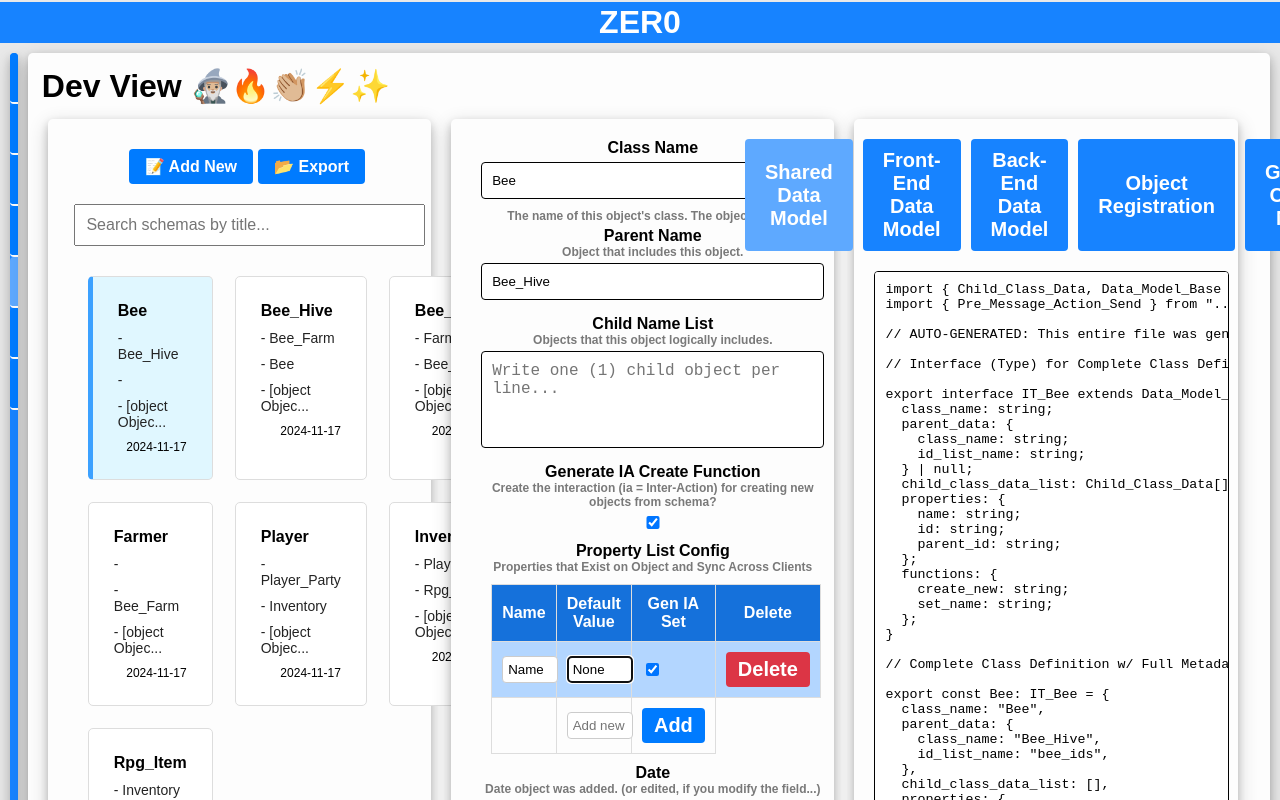
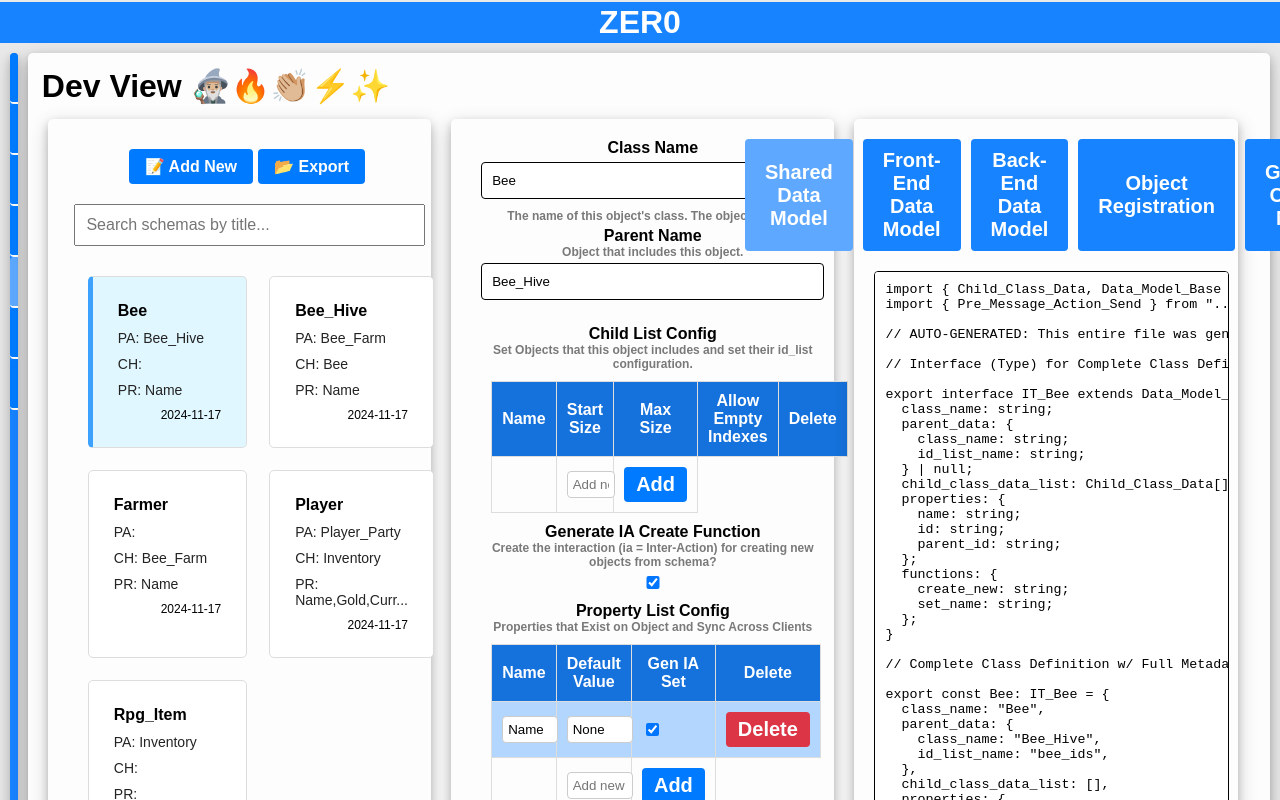
Before and after one commit to DonGoesToWork/recoil_test, a React (Vite) app in the folder project_zero/frontend/: page / in a window 1280 px wide. Shown: the top 800 px of the page. Built offline with nearby package versions, Linux system fonts and the light colour scheme.

Commit message:
add child list config intiial, fixed grid.

```diff
--- a/project_zero/frontend/src/Components/Main.tsx
+++ b/project_zero/frontend/src/Components/Main.tsx
@@ -1,7 +1,7 @@
 import "./main.css";
 
+import { Child_Schema, Schema, Schema_Property, get_bee_farm_object, get_bee_hive_object, get_bee_object, get_farmer_object, get_inventory_schema as get_inventory_object, get_player_object, get_item_schema as get_rpg_item_schema } from "../Data/Schema";
 import React, { useEffect, useState } from "react";
-import { Schema, Schema_Property, get_bee_farm_object, get_bee_hive_object, get_bee_object, get_farmer_object, get_inventory_schema as get_inventory_object, get_player_object, get_item_schema as get_rpg_item_schema } from "../Data/Schema";
 
 import Manage_Page from "./Manage/Manage_Page";
 import Preview_Back_DM_Lib from "../Data/Preview_Back_DM_Lib";
@@ -50,6 +50,8 @@ const update_output = (select_schema_data: Select_RpgClass_Props) => {
   }
 };
 
+export type Update_Schema_Params = string | boolean | Schema_Property[] | Child_Schema[];
+
 const App: React.FC = () => {
   const firstId = generate_unique_id();
 
@@ -85,10 +87,10 @@ const App: React.FC = () => {
     }
   }, [schemas, selected_tab, selected_schema]);
 
-  const update_schema = (field: string, value: string | boolean | Schema_Property[], selectedSchemaId: string): void => {
+  const update_schema = (field: string, value: Update_Schema_Params, selectedSchemaId: string): void => {
     if (selectedSchemaId !== null) {
       if (typeof value === "string") {
-        let updated_value = value.replace(new RegExp(" ", "g"), "_");
+        let updated_value = (value as string).replace(new RegExp(" ", "g"), "_");
         const updated_schemas = schemas.map((schema) => (schema.id === selectedSchemaId ? { ...schema, [field]: updated_value } : schema));
         set_schemas(updated_schemas);
       } else {
--- a/project_zero/frontend/src/Components/Schema/Schema_Grid.tsx
+++ b/project_zero/frontend/src/Components/Schema/Schema_Grid.tsx
@@ -9,7 +9,7 @@ interface Schema_Grid_Props {
   set_selected_schema_id: (id: string) => void;
 }
 
-const line_length_max = 15;
+const line_length_max = 18;
 
 const truncated = (content: string): string => (content.length > line_length_max ? content.substring(0, line_length_max).split("\n").join(", ") + "..." : content);
 
@@ -25,9 +25,10 @@ const Schema_Grid: React.FC<Schema_Grid_Props> = ({ schemas, selected_schema_id:
           }}
         >
           <div className="schema-title-preview">{schema.object_name}</div>
-          <div className="schema-preview">{truncated("- " + schema.parent)}</div>
-          <div className="schema-preview">{truncated("- " + schema.child_list)}</div>
-          <div className="schema-preview">{truncated("- " + schema.property_list)}</div>
+          <div className="schema-preview">{truncated("PA: " + schema.parent)}</div>
+          <div className="schema-preview">{truncated("CH: " + `${schema.child_list.map((child) => child.name)}`)}</div>
+          <div className="schema-preview">{truncated("PR: " + `${schema.property_list.map((property) => property.name)}`)}</div>
+          {/* TODO ADD INTERFACE FUNCTIONS HERE */}
           <div className="schema-date-preview">{schema.date}</div>
         </div>
       ))}
--- /dev/null
+++ b/project_zero/frontend/src/Components/Schema_Entry/Child_List_Config.tsx
@@ -0,0 +1,92 @@
+import "./List_Config_Base.css";
+
+import { Child_Schema, Schema, get_default_child_schema } from "../../Data/Schema";
+import { useEffect, useState } from "react";
+
+import { Update_Schema_Params } from "../Main";
+
+interface Child_List_Config_Props {
+  selected_schema: Schema;
+  update_schema: (field: string, value: Update_Schema_Params, selected_schema_id: string) => void;
+}
+
+const Child_List_Config: React.FC<Child_List_Config_Props> = ({ selected_schema, update_schema }): JSX.Element => {
+  const [new_property, setNewProperty] = useState("");
+  const [schema_child_list_input, set_schema_child_input_list] = useState<Child_Schema[]>(() => [...selected_schema.child_list]);
+
+  useEffect(() => {
+    set_schema_child_input_list([...selected_schema.child_list]);
+  }, [selected_schema.property_list]);
+
+  const handle_edit_property = (index: number, field: keyof Child_Schema, value: string | boolean) => {
+    const updated_child_list = schema_child_list_input.map((prop, i) => (i === index ? { ...prop, [field]: value } : prop));
+    set_schema_child_input_list(updated_child_list);
+    update_schema("child_list", updated_child_list, selected_schema.id);
+  };
+
+  const handle_delete_property = (index: number) => {
+    const updated_child_list = schema_child_list_input.filter((_, i) => i !== index);
+    set_schema_child_input_list(updated_child_list);
+    update_schema("child_list", updated_child_list, selected_schema.id);
+  };
+
+  const handle_add_property = () => {
+    if (!new_property) return;
+    const updated_child_list = [...schema_child_list_input, get_default_child_schema(new_property)];
+    set_schema_child_input_list(updated_child_list);
+    setNewProperty("");
+    update_schema("child_list", updated_child_list, selected_schema.id);
+  };
+
+  return (
+    <div className="property-list-container">
+      <label>Child List Config</label>
+      <h3>Set Objects that this object includes and set their id_list configuration.</h3>
+      <table className="property-table">
+        <thead>
+          <tr>
+            <th>Name</th>
+            <th>Start Size</th>
+            <th>Max Size</th>
+            <th>Allow Empty Indexes</th>
+            <th>Delete</th>
+          </tr>
+        </thead>
+        <tbody>
+          {schema_child_list_input.map((property, index) => (
+            <tr key={index} className={index % 2 === 0 ? "even-row" : "odd-row"}>
+              <td>
+                <p>{property.name}</p>
+              </td>
+              <td>
+                <input type="text" value={property.id_list_start_size} onChange={(e) => handle_edit_property(index, "id_list_start_size", e.target.value)} />
+              </td>
+              <td>
+                <input type="text" value={property.id_list_max_size} onChange={(e) => handle_edit_property(index, "id_list_max_size", e.target.value)} />
+              </td>
+              <td className="radio-column">
+                <input type="checkbox" checked={property.id_list_allow_empty_indexes} onClick={() => {}} onChange={() => handle_edit_property(index, "id_list_allow_empty_indexes", !property.id_list_allow_empty_indexes)} />
+              </td>
+              <td>
+                <button className="delete-btn" onClick={() => handle_delete_property(index)}>
+                  Delete
+                </button>
+              </td>
+            </tr>
+          ))}
+          <tr>
+            <td></td>
+            <td>
+              <input type="text" value={new_property} onChange={(e) => setNewProperty(e.target.value)} placeholder="Add new child dependent..." />
+            </td>
+            <td>
+              <button onClick={handle_add_property}>Add</button>
+            </td>
+          </tr>
+        </tbody>
+      </table>
+    </div>
+  );
+};
+
+export default Child_List_Config;
--- a/project_zero/frontend/src/Components/Schema_Entry/Property_List.tsx
+++ b/project_zero/frontend/src/Components/Schema_Entry/Property_List_Config.tsx
@@ -1,40 +1,40 @@
-import "./Property_List.css";
+import "./List_Config_Base.css";
 
 import { Schema, Schema_Property, get_default_string_property } from "../../Data/Schema";
 import { useEffect, useState } from "react";
 
-interface Property_List_Props {
+import { Update_Schema_Params } from "../Main";
+
+interface Property_List_Config_Props {
   selected_schema: Schema;
-  update_schema: (field: string, value: Schema_Property[], selected_schema_id: string) => void;
+  update_schema: (field: string, value: Update_Schema_Params, selected_schema_id: string) => void;
 }
 
-const Property_List: React.FC<Property_List_Props> = ({ selected_schema, update_schema }): JSX.Element => {
-  const [new_property, setNewProperty] = useState("");
-  const [schema_properties_input, setSchemaPropertiesInput] = useState<Schema_Property[]>(() => [...selected_schema.property_list]);
+const Property_List_Config: React.FC<Property_List_Config_Props> = ({ selected_schema, update_schema }): JSX.Element => {
+  const [new_property, set_new_property] = useState("");
+  const [schema_properties_input, set_schema_properties_input] = useState<Schema_Property[]>(() => [...selected_schema.property_list]);
 
   useEffect(() => {
-    setSchemaPropertiesInput([...selected_schema.property_list]);
+    set_schema_properties_input([...selected_schema.property_list]);
   }, [selected_schema.property_list]);
 
   const handle_edit_property = (index: number, field: keyof Schema_Property, value: string | boolean) => {
-    console.log(index, field, value);
-
     const updated_properties = schema_properties_input.map((prop, i) => (i === index ? { ...prop, [field]: value } : prop));
-    setSchemaPropertiesInput(updated_properties);
+    set_schema_properties_input(updated_properties);
     update_schema("property_list", updated_properties, selected_schema.id);
   };
 
   const handle_delete_property = (index: number) => {
     const updated_properties = schema_properties_input.filter((_, i) => i !== index);
-    setSchemaPropertiesInput(updated_properties);
+    set_schema_properties_input(updated_properties);
     update_schema("property_list", updated_properties, selected_schema.id);
   };
 
   const handle_add_property = () => {
     if (!new_property) return;
     const updated_properties = [...schema_properties_input, get_default_string_property(new_property)];
-    setSchemaPropertiesInput(updated_properties);
-    setNewProperty("");
+    set_schema_properties_input(updated_properties);
+    set_new_property("");
     update_schema("property_list", updated_properties, selected_schema.id);
   };
 
@@ -55,10 +55,10 @@ const Property_List: React.FC<Property_List_Props> = ({ selected_schema, update_
           {schema_properties_input.map((property, index) => (
             <tr key={index} className={index % 2 === 0 ? "even-row" : "odd-row"}>
               <td>
-                <input type="text" value={property.name} onChange={(e) => handle_edit_property(index, "name", e.target.value)} autoFocus />
+                <input type="text" value={property.name} onChange={(e) => handle_edit_property(index, "name", e.target.value)} />
               </td>
               <td>
-                <input type="text" value={property.default_value} onChange={(e) => handle_edit_property(index, "default_value", e.target.value)} autoFocus />
+                <input type="text" value={property.default_value} onChange={(e) => handle_edit_property(index, "default_value", e.target.value)} />
               </td>
               <td className="radio-column">
                 <input type="checkbox" checked={property.do_gen_ia_set} onClick={() => {}} onChange={() => handle_edit_property(index, "do_gen_ia_set", !property.do_gen_ia_set)} />
@@ -73,7 +73,7 @@ const Property_List: React.FC<Property_List_Props> = ({ selected_schema, update_
           <tr>
             <td></td>
             <td>
-              <input type="text" value={new_property} onChange={(e) => setNewProperty(e.target.value)} placeholder="Add new property..." />
+              <input type="text" value={new_property} onChange={(e) => set_new_property(e.target.value)} placeholder="Add new property..." />
             </td>
             <td>
               <button onClick={handle_add_property}>Add</button>
@@ -85,4 +85,4 @@ const Property_List: React.FC<Property_List_Props> = ({ selected_schema, update_
   );
 };
 
-export default Property_List;
+export default Property_List_Config;
--- a/project_zero/frontend/src/Components/Schema_Entry/Schema_Form.tsx
+++ b/project_zero/frontend/src/Components/Schema_Entry/Schema_Form.tsx
@@ -1,13 +1,15 @@
 import "./Schema_Form.css";
 
-import { Schema, Schema_Property } from "../../Data/Schema";
+import { Child_Schema, Schema, Schema_Property } from "../../Data/Schema";
 
-import Property_List from "./Property_List";
+import Child_List_Config from "./Child_List_Config";
+import Property_List_Config from "./Property_List_Config";
 import React from "react";
+import { Update_Schema_Params } from "../Main";
 
 interface Schema_Form_Props {
   selected_schema: Schema;
-  update_schema: (field: string, value: string | boolean | Schema_Property[], selected_schema_id: string) => void;
+  update_schema: (field: string, value: Update_Schema_Params, selected_schema_id: string) => void;
   delete_schema: () => void;
 }
 
@@ -22,15 +24,13 @@ const Schema_Form: React.FC<Schema_Form_Props> = ({ selected_schema, update_sche
       <h3>Object that includes this object.</h3>
       <input className="schema-title" value={selected_schema.parent} onChange={(e) => update_schema("parent", e.target.value, selected_schema.id)} placeholder="Parent Object" />
 
-      <label>Child Name List</label>
-      <h3>Objects that this object logically includes.</h3>
-      <textarea className="schema-content small" value={selected_schema.child_list} onChange={(e) => update_schema("child_list", e.target.value, selected_schema.id)} placeholder="Write one (1) child object per line..." />
+      <Child_List_Config selected_schema={selected_schema} update_schema={update_schema} />
 
       <label>Generate IA Create Function</label>
       <h3>Create the interaction (ia = Inter-Action) for creating new objects from schema?</h3>
       <input type="checkbox" checked={selected_schema.do_gen_ia_create_new} onClick={() => update_schema("do_gen_ia_create_new", !selected_schema.do_gen_ia_create_new, selected_schema.id)} onChange={() => {}} />
 
-      <Property_List selected_schema={selected_schema} update_schema={update_schema} />
+      <Property_List_Config selected_schema={selected_schema} update_schema={update_schema} />
 
       <label>Date</label>
       <h3>Date object was added. (or edited, if you modify the field...)</h3>
--- a/project_zero/frontend/src/Data/Schema.ts
+++ b/project_zero/frontend/src/Data/Schema.ts
@@ -10,12 +10,19 @@ export type Schema_Property = {
   do_gen_ia_get: boolean;
 };
 
+export type Child_Schema = {
+  name: string;
+  id_list_start_size: number;
+  id_list_max_size: number;
+  id_list_allow_empty_indexes: boolean;
+};
+
 // Define a type for the Schema structure
 export type Schema = {
   id: string;
   object_name: string;
   parent: string;
-  child_list: string;
+  child_list: Child_Schema[];
   do_gen_ia_create_new: boolean;
   property_list: Schema_Property[];
   date: string; // Add a date field
@@ -25,6 +32,15 @@ function get_random_word() {
   const randomIndex = Math.floor(Math.random() * fantasy_words.length);
   return fantasy_words[randomIndex];
 }
+
+export const get_default_child_schema = (_name: string): Child_Schema => {
+  return {
+    name: _name,
+    id_list_start_size: 0,
+    id_list_max_size: 0,
+    id_list_allow_empty_indexes: false,
+  };
+};
 
 export const get_default_string_property = (_name: string): Schema_Property => {
   return {
@@ -53,7 +69,7 @@ export const get_bee_object = (id?: string): Schema => {
     id: finalId,
     object_name: "Bee",
     parent: "Bee_Hive",
-    child_list: ``,
+    child_list: [],
     do_gen_ia_create_new: true,
     property_list: [get_default_string_property("Name")],
     date: get_current_date(),
@@ -67,7 +83,7 @@ export const get_bee_hive_object = (id?: string): Schema => {
     id: finalId,
     object_name: "Bee_Hive",
     parent: "Bee_Farm",
-    child_list: `Bee`,
+    child_list: [get_default_child_schema(`Bee`)],
     do_gen_ia_create_new: true,
     property_list: [get_default_string_property("Name")],
     date: get_current_date(),
@@ -81,7 +97,7 @@ export const get_bee_farm_object = (id?: string): Schema => {
     id: finalId,
     object_name: "Bee_Farm",
     parent: "Farmer",
-    child_list: `Bee_Hive`,
+    child_list: [get_default_child_schema(`Bee_Hive`)],
     do_gen_ia_create_new: true,
     property_list: [get_default_string_property("Name")],
     date: get_current_date(),
@@ -95,7 +111,7 @@ export const get_farmer_object = (id?: string): Schema => {
     id: finalId,
     object_name: "Farmer",
     parent: "",
-    child_list: `Bee_Farm`,
+    child_list: [get_default_child_schema(`Bee_Farm`)],
     do_gen_ia_create_new: true,
     property_list: [get_default_string_property("Name")],
     date: get_current_date(),
@@ -109,7 +125,7 @@ export const get_player_object = (id?: string): Schema => {
     id: finalId,
     object_name: "Player",
     parent: "Player_Party",
-    child_list: `Inventory`,
+    child_list: [get_default_child_schema(`Inventory`)],
     do_gen_ia_create_new: true,
     property_list: [
       get_default_string_property("Name"),
@@ -137,7 +153,7 @@ export const get_inventory_schema = (id?: string): Schema => {
     id: finalId,
     object_name: "Inventory",
     parent: "Player",
-    child_list: `Rpg_Item`,
+    child_list: [get_default_child_schema(`Rpg_Item`)],
     do_gen_ia_create_new: true,
     property_list: [get_default_string_property("Name"), get_default_string_property("Description"), get_default_string_property("Type"), get_default_string_property("Image_Path")],
     date: get_current_date(),
@@ -151,7 +167,7 @@ export const get_item_schema = (id?: string): Schema => {
     id: finalId,
     object_name: "Rpg_Item",
     parent: "Inventory",
-    child_list: ``,
+    child_list: [],
     do_gen_ia_create_new: true,
     property_list: [get_default_string_property("Name"), get_default_string_property("Description"), get_default_string_property("Type"), get_default_string_property("Image_Path"), get_default_string_property("Flag_Quest_Item"), get_default_string_property("Flag_Cursed")],
     date: get_current_date(),
@@ -165,9 +181,7 @@ export const get_default_schema = (id?: string): Schema => {
     id: finalId,
     object_name: get_random_word(),
     parent: get_random_word(),
-    child_list: `${get_random_word()}
-${get_random_word()}
-${get_random_word()}`,
+    child_list: [get_default_child_schema(get_random_word()), get_default_child_schema(get_random_word()), get_default_child_schema(get_random_word())],
     do_gen_ia_create_new: true,
     property_list: [
       get_default_string_property(get_random_word()),
```
Also changed, not shown: project_zero/frontend/src/Data/Base_Generator.ts (+7 -9 lines), project_zero/frontend/src/Data/Preview_Back_DM_Lib.ts (+12 -10 lines), project_zero/frontend/src/Data/Preview_Shared_DM_Lib.ts (+4 -5 lines), project_zero/frontend/src/Components/Schema_Entry/List_Config_Base.css (renamed from project_zero/frontend/src/Components/Schema_Entry/Property_List.css), 1 other file (tests, documents, lock files or other folders).
